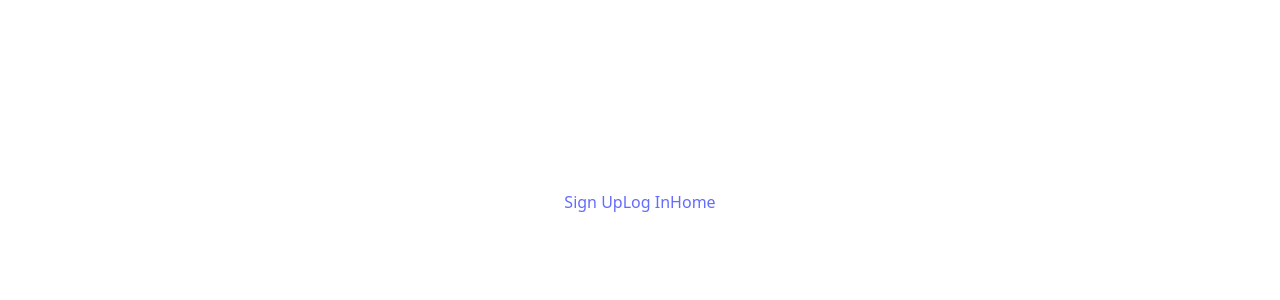
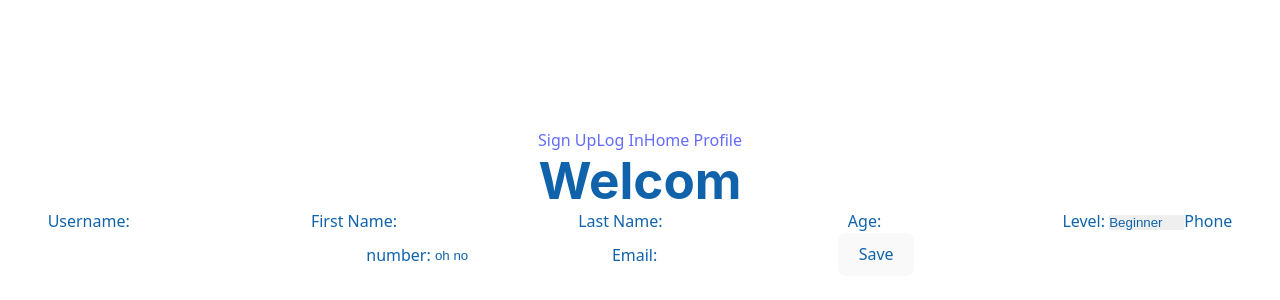
Before and after one commit to RamaKhalid/Share-Skill-Frontend, a React (Vite) app: page /profile in a window 1280 px wide. Before the commit this address had no page. Shown: the part 198-498 px from the top of the page. Built offline with nearby package versions, Linux system fonts and the light colour scheme.

Commit message:
add profile component

```diff
--- a/src/App.jsx
+++ b/src/App.jsx
@@ -6,6 +6,7 @@ import Login from './components/Auth/Login';
 import SignUp from './components/Auth/Signup';
 import NavBar from './components/NavBar/NavBar';
 import { getUserFromToken } from './lib/auth'
+import Profile from './components/Profile/Profile';
 
 
 
@@ -21,6 +22,7 @@ function App() {
         <Route path='/login' element={<Login setUser={setUser}/>}/>
         <Route path='/signup' element={<SignUp />}/>
         <Route path='/home' element={<HomePage />}/>
+        <Route path='/profile' element={<Profile user={user} />}/>
       </Routes>
     </Router>
   )
--- a/src/components/HomePage/HomePage.jsx
+++ b/src/components/HomePage/HomePage.jsx
@@ -9,11 +9,7 @@ import './homeStyle.scss';
 function HomePage() {
     const [users, setUSers] = useState([])
     const [profileList, setProfileList] = useState([])
-    const LevelNames = {
-        B: 'Beginner',
-        I: 'Intermediate',
-        E: 'Expert'
-    }
+
 
      async function getAllUSer() {
         const response = await axios.get('http://127.0.0.1:8000/ss/home/')
@@ -28,7 +24,7 @@ function HomePage() {
     function getSkills(userID){
        const userProfile = profileList.find(profile=> profile.user === userID)
         if (userProfile)
-        return LevelNames[userProfile.level]
+        return userProfile.level
     }
 
   return (
--- a/src/components/NavBar/NavBar.jsx
+++ b/src/components/NavBar/NavBar.jsx
@@ -3,19 +3,23 @@ import { Link } from 'react-router'
 import LogOutButton from '../Auth/LogOutButton'
 
 function NavBar({ user, setUser }) {
+
+
+
   return (
     <nav>
       {
         user
           ?
-          <LogOutButton setUser={setUser} />
+          <LogOutButton setUser={setUser}  />
           :
           <>
             <Link to={'/signup'}>Sign Up</Link>
             <Link to={'/login'}>Log In</Link>
           </>
       }
-      <Link to={'/home'}>Home</Link>
+      <Link to={'/home'}>Home </Link>
+      <Link to={'/profile'}>Profile </Link>
     </nav>
   )
 }
--- /dev/null
+++ b/src/components/Profile/Profile.jsx
@@ -0,0 +1,104 @@
+import React from 'react'
+import { useEffect, useState } from 'react'
+import axios from 'axios'
+
+function Profile({user}) {
+    const [userInfo, setUserInfo] = useState([])
+    const [profileInfo, setProfileInfo] = useState([])
+    // const [userAge, setUserAge] = useState('')
+    const [errors, setErrors] = useState(null)
+    const [updateData, setUpdateData] = useState([])
+
+    async function getUserProfile() {
+        try {
+            const response = await axios.get(`http://127.0.0.1:8000/ss/profile/${user.user_id}`)
+            console.log(response.data)
+            setUserInfo(response.data.user)
+            setProfileInfo(response.data.profile)
+        } catch (error) {
+            console.log(error)
+            setErrors(error.response.data.error)
+        }
+    }
+    useEffect(() => {
+        getUserProfile()
+    }, [])
+
+    if (errors) {
+        return <h3>{errors}</h3>
+    }
+
+    const age =()=>{
+        let today = new Date();
+        let birthDay = new Date(profileInfo.birth_date)
+        let age = today.getFullYear() -birthDay.getFullYear()
+        let month = today.getMonth() - birthDay.getMonth();
+        if (month < 0 || (month === 0 && today.getDate() < birthDay.getDate()))
+        {
+            age--;
+        }
+        if (age){
+            console.log(age);
+            return (age)
+
+        }
+
+    }
+
+    async function handleSubmit(e){
+        e.preventDefault()
+    try {
+        console.log(profileInfo);
+        await axios.put(`http://127.0.0.1:8000/ss/profile/${user.user_id}/`,profileInfo)
+    } catch (err) {
+      console.error(err)
+      console.log(err)
+
+    }
+}
+
+function handleProfilChange(e) {
+        setProfileInfo({...profileInfo, [e.target.name]: e.target.value})
+    }
+
+function handleUserChange(e) {
+        setUserInfo({...userInfo, [e.target.name]: e.target.value})
+    }
+
+
+    return (
+    <div>
+        <h1>Welcom {userInfo.first_name} {userInfo.last_name} </h1>
+         <form onSubmit={handleSubmit}>
+            <label htmlFor="username">Username: </label>
+            <input value={userInfo.username} name='username' onChange={handleUserChange} />
+
+            <label htmlFor="first_name">First Name: </label>
+            <input placeholder={userInfo.first_name} name='first_name'/>
+
+            <label htmlFor="last_name">Last Name: </label>
+            <input placeholder={userInfo.last_name} name='last_name' />
+
+            <label htmlFor="birth_date"> Age:  </label>
+            <input placeholder={age()} name='birth_date' readOnly/>
+
+            <label htmlFor="level" >Level: </label>
+            <select value={profileInfo.level} onChange={handleProfilChange} name='level' >
+                <option value="Beginner">Beginner</option>
+                <option value="Intermediate">Intermediate</option>
+                <option value="Expert">Expert</option>
+            </select>
+
+            <label htmlFor="phone"  >Phone number: </label>
+            <input type='phone' name='phone' value={profileInfo.phone?profileInfo.phone :'oh no'} onChange={handleProfilChange}/>
+
+            <label htmlFor="email">Email: </label>
+            <input type='email' placeholder={userInfo.email} name='email' />
+            <button type='submit'>Save</button>
+         </form>
+
+    </div>
+  )
+}
+
+export default Profile
```
